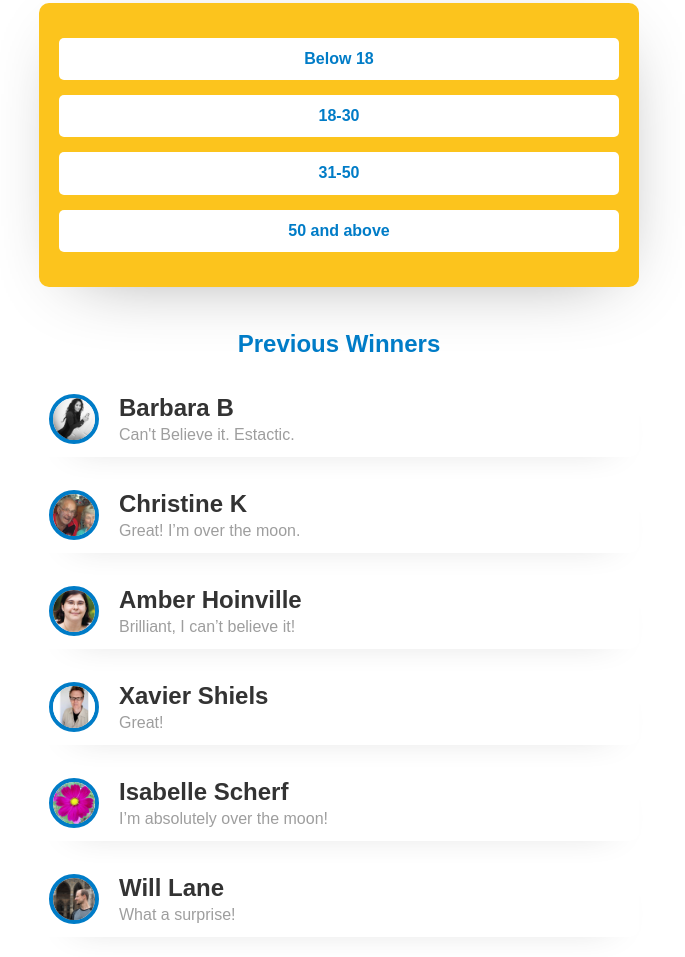
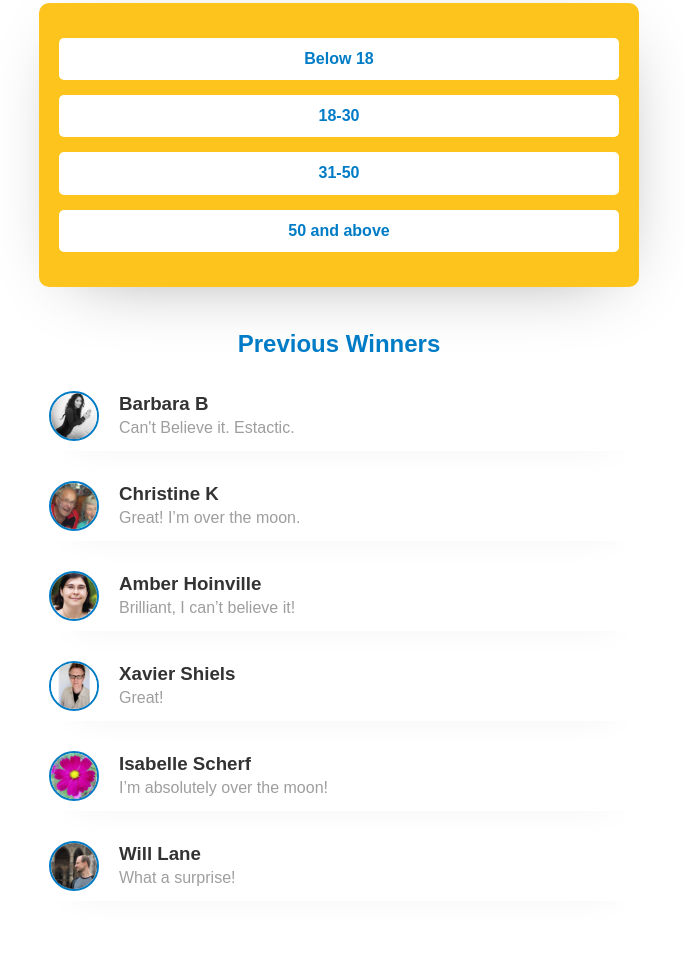
Before and after one commit to ibadeeCodes/Wallmart-prize, a website: page index.html in a window 1280 px wide. Shown: the part 354-1311 px from the top of the page, without its empty margins (301-986 px from the left). After the commit the page ends 1275 px from the top, so only its background shows below. Drawn offline with Linux system fonts and the light colour scheme; a web font is replaced by a local one.

Commit message:
first commit

```diff
--- a/index.html
+++ b/index.html
@@ -123,7 +123,7 @@
               <img src="img/1.png" alt="winner" />
             </div>
             <div class="winner__details">
-              <h2>Barbara B</h2>
+              <h3>Barbara B</h3>
               <p>Can't Believe it. Estactic.</p>
             </div>
           </div>
@@ -132,7 +132,7 @@
               <img src="img/2.png" alt="winner" />
             </div>
             <div class="winner__details">
-              <h2>Christine K</h2>
+              <h3>Christine K</h3>
               <p>Great! I’m over the moon.</p>
             </div>
           </div>
@@ -141,9 +141,9 @@
               <img src="img/3.png" alt="winner" />
             </div>
             <div class="winner__details">
-              <h2>
+              <h3>
                 Amber Hoinville
-              </h2>
+              </h3>
               <p>Brilliant, I can’t believe it!</p>
             </div>
           </div>
@@ -152,9 +152,9 @@
               <img src="img/4.png" alt="winner" />
             </div>
             <div class="winner__details">
-              <h2>
+              <h3>
                 Xavier Shiels
-              </h2>
+              </h3>
               <p>Great!</p>
             </div>
           </div>
@@ -163,7 +163,7 @@
               <img src="img/5.png" alt="winner" />
             </div>
             <div class="winner__details">
-              <h2>Isabelle Scherf</h2>
+              <h3>Isabelle Scherf</h3>
               <p>I’m absolutely over the moon!</p>
             </div>
           </div>
@@ -172,7 +172,7 @@
               <img src="img/6.png" alt="winner" />
             </div>
             <div class="winner__details">
-              <h2>Will Lane</h2>
+              <h3>Will Lane</h3>
               <p>What a surprise!</p>
             </div>
           </div>
--- a/sass/main.scss
+++ b/sass/main.scss
@@ -162,12 +162,12 @@ a {
     display: flex;
     img {
       border-radius: 50px;
-      border: 4px solid #007cc7;
+      border: 2px solid #007cc7;
       width: 50px;
     }
   }
   .winner__details {
-    h2 {
+    h3 {
       cursor: pointer;
     }
     p {
```
Also changed, not shown: css/main.css.
